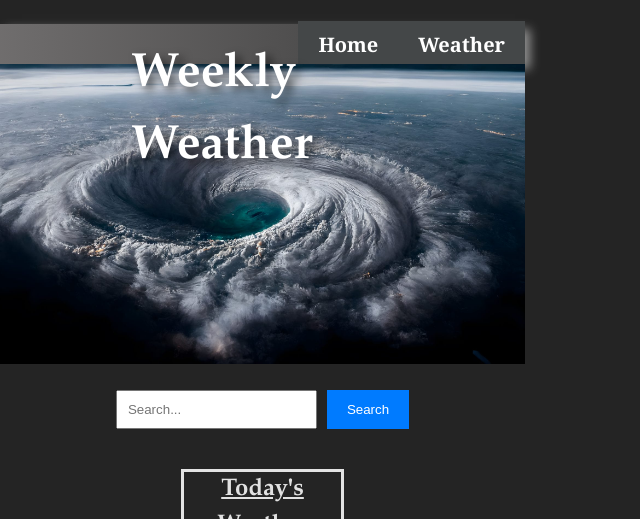
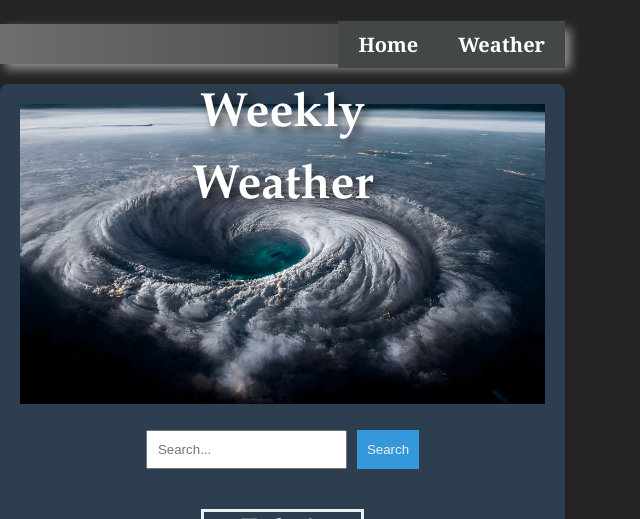
Before and after one commit to harthir/HurricaneTracker, a React (Vite) app: page / in a window 1280 px wide. Both pictures are taken after a click on the button "Weather". Shown: the top 519 px of the page, without its empty margins (0-640 px from the left). Built offline with nearby package versions, Linux system fonts and the light colour scheme.

Commit message:
weather: added css file

```diff
--- a/package.json
+++ b/package.json
@@ -24,6 +24,6 @@
     "globals": "^15.14.0",
     "typescript": "~5.6.2",
     "typescript-eslint": "^8.18.2",
-    "vite": "^6.0.5"
+    "vite": "^6.0.11"
   }
 }
--- /dev/null
+++ b/src/Weather.css
@@ -0,0 +1,76 @@
+/* filepath: /Users/ashzerrr/Documents/Hurrican Alert/HurricaneTracker/src/Weather.css */
+.weather-container {
+    text-align: center;
+    padding: 20px;
+    background-color: #2c3e50; /* Darker background color */
+    border-radius: 8px;
+    margin: 20px auto;
+    max-width: 1800px; /* Ensure the same max-width as the home page */
+    color: #ecf0f1; /* Light text color for better contrast */
+    box-shadow: 0 0 10px rgba(0, 0, 0, 0.1); /* Add box shadow for consistency */
+  }
+
+  .weather-header {
+    font-size: 24px;
+    color: #3498db; /* Light blue color for the header */
+    margin-bottom: 20px;
+  }
+
+  .weather-details {
+    display: flex;
+    flex-direction: column;
+    align-items: center;
+  }
+
+  .weather-day {
+    background-color: #34495e; /* Slightly lighter background for individual days */
+    border: 1px solid #ccc;
+    border-radius: 8px;
+    padding: 10px;
+    margin: 10px;
+    width: 100%;
+    text-align: left;
+    color: #ecf0f1; /* Light text color for better contrast */
+  }
+
+  .weather-day p {
+    margin: 5px 0;
+  }
+
+  .weather-icon {
+    width: 50px;
+    height: 50px;
+  }
+
+  .image-container {
+    text-align: center;
+    margin-bottom: 20px;
+  }
+
+  #imageWeather {
+    height: 300px;
+    width: 100%;
+  }
+
+  .search-container {
+    margin: 20px 0;
+    display: flex;
+    justify-content: center;
+  }
+
+  input {
+    padding: 10px;
+    margin-right: 10px;
+  }
+
+  button {
+    padding: 10px;
+    background-color: #3498db; /* Light blue button color */
+    border: none;
+    color: #ecf0f1; /* Light text color for better contrast */
+    cursor: pointer;
+  }
+
+  button:hover {
+    background-color: #2980b9; /* Darker blue on hover */
+  }
--- a/src/Weather.tsx
+++ b/src/Weather.tsx
@@ -1,5 +1,6 @@
 import { useState } from 'react';
 import './App.css';
+import './Weather.css'; // Import the CSS file
 
 // API configuration
 const api = {
@@ -142,4 +143,8 @@ export default function Weather() {
 
     </div>
   );
+
+
+
+
 }
```
Also changed, not shown: 1 other file (tests, documents, lock files or other folders).
